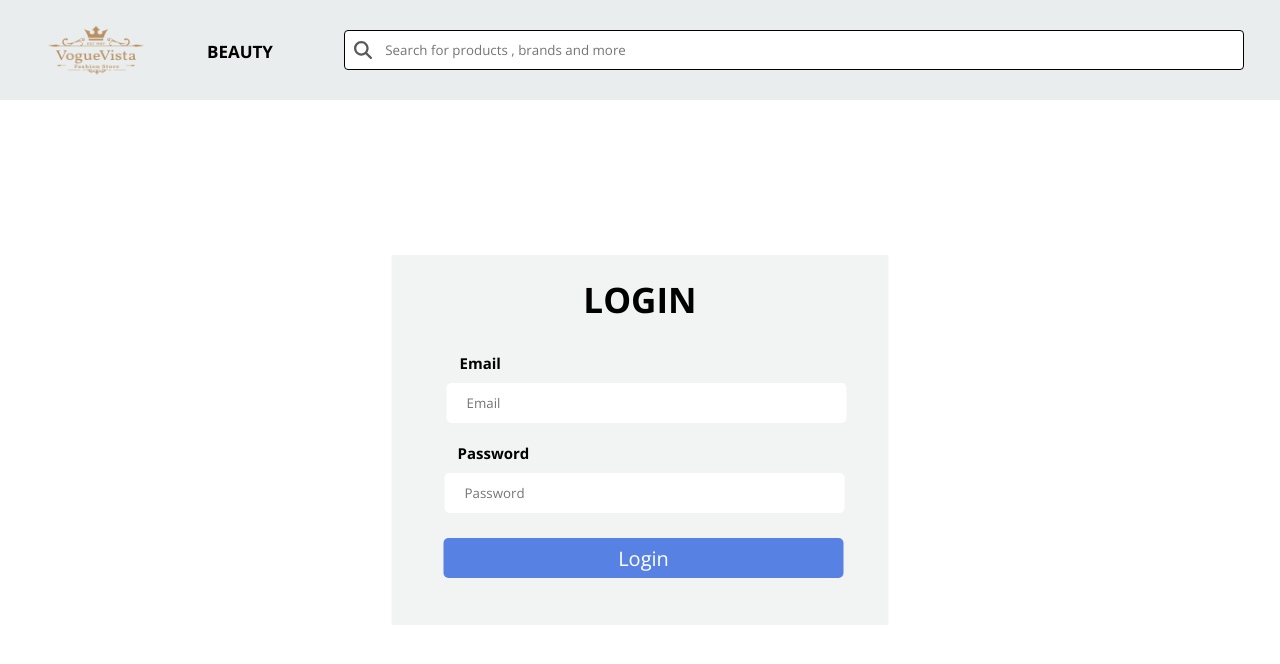
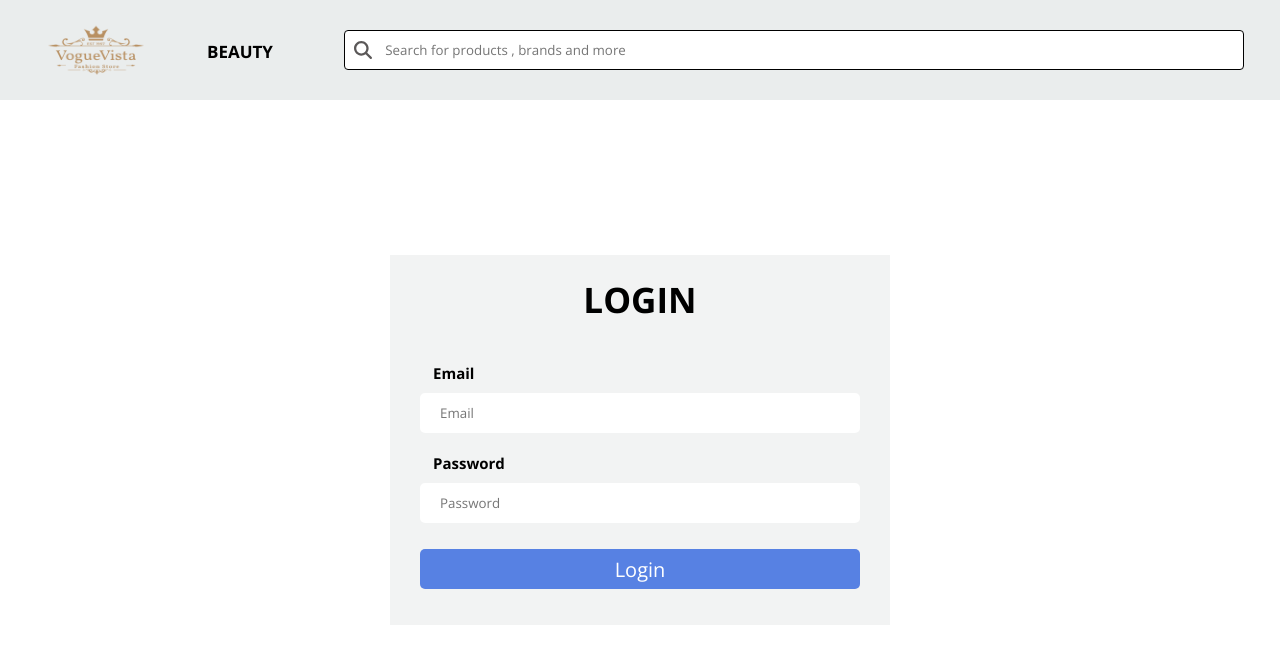
Before and after one commit to sangeeta-saini/VogueVista, a React (Vite) app: page /login in a window 1280 px wide. Shown: the top 664 px of the page. Built offline with nearby package versions, Linux system fonts and the light colour scheme; no server answers.

Commit message:
fix issues

```diff
--- a/src/Navbar/Navbar.jsx
+++ b/src/Navbar/Navbar.jsx
@@ -1,9 +1,13 @@
-import React from "react";
+import React, { useEffect } from "react";
 import { Link } from "react-router-dom";
 import "./NavBar.css";
 import SearchBar from "./SearchBar.jsx";
 
 function Navbar() {
+  useEffect(() => {
+    console.log("------ navbar");
+  }, []);
+
   return (
     <nav>
       <div className="nav">
--- a/src/pages/Login/Login.jsx
+++ b/src/pages/Login/Login.jsx
@@ -19,27 +19,19 @@ function Login() {
         password,
       });
 
-      const userId = response.data.userId;
+      const userId = res.data._id;
 
-      localStorage.setItem("userId", userId);
-      alert("Login successful!");
+      localStorage.setItem("user_id", userId);
 
-      console.log(res.data);
-      if (res.data.success) {
-        navigate("/"); // Navigate to home on success
-      } else {
-        setError({
-          general: res.data.message || "Login failed. Please try again.",
-        });
-      }
+      navigate("/"); // Navigate to home on success
     } catch (err) {
       if (err.response && err.response.data.message) {
         const msg = err.response.data.message;
         // Update error state based on the message from the server
-        if (msg === "User not found") {
-          setError({ email: "User not found." });
-        } else if (msg === "Incorrect password") {
-          setError({ password: "Password is incorrect." });
+        if (msg.email) {
+          setError({ email: msg.email });
+        } else if (msg.password) {
+          setError({ password: msg.password });
         } else {
           setError({ general: msg });
         }
--- a/src/pages/Login/Signup.css
+++ b/src/pages/Login/Signup.css
@@ -1,4 +1,4 @@
-.container{
+.container {
   height: 560px;
   width: 500px;
   display: block;
@@ -11,10 +11,7 @@
   font-family: PP Object sans, sans-serif;
 }
 
-
-
-
-.login{
+.login {
   font-size: 30px;
   display: flex;
   justify-content: center;
@@ -22,74 +19,60 @@
   /* padding-top: 15px; */
 }
 
-
-.input-container{
-
+.input-container {
   margin: 20px 30px 30px 30px;
-
-
 }
 
-.name{
+.name {
   font-size: 15px;
-    padding-left: 25px;
   padding-bottom: 10px;
-
 }
 
-.login-head{
+.login-head {
   margin: 10px 10px 10px 13px;
 }
 
-.name-box{
-    padding-left:20px ;
+.name-box {
+  padding-left: 20px;
   height: 40px;
-    width: 400px;
+  width: 100%;
   border: none;
   border-radius: 5px;
 }
 
-.email{
+.email {
   font-size: 15px;
-    padding-left: 25px;
   padding-bottom: 10px;
-
 }
 
-
-
-.email-box{
-    padding-left:20px ;
+.email-box {
+  padding-left: 20px;
   height: 40px;
-    width: 400px;
+  width: 100%;
   border: none;
   border-radius: 5px;
 }
 
-.password{
+.password {
   font-size: 15px;
-    padding-left: 23px;
   padding-bottom: 10px;
-
 }
 
-
-
-.password-box{
-    padding-left:20px ;
+.password-box {
+  padding-left: 20px;
   height: 40px;
-    width: 400px;
+  width: 100%;
   border: none;
   border-radius: 5px;
 }
 
-.login-btn{
-margin: 15px 15px 15px 22px;
+.login-btn {
+  margin-top: 16px;
 }
 
-.sign-btn{
+.sign-btn {
   height: 40px;
-    width: 400px;
+  width: 100%;
   font-size: 20px;
   /* margin-left:30px ; */
   background-color: rgb(87, 129, 227);
@@ -99,10 +82,8 @@ margin: 15px 15px 15px 22px;
   /* margin: 10px; */
 }
 
-
 .error {
   color: red;
   font-size: 0.8rem;
   margin-top: 4px;
-    padding-left: 10px;
 }
--- a/src/pages/Login/login.css
+++ b/src/pages/Login/login.css
@@ -1,6 +1,7 @@
 .container-3 {
   height: 370px;
   max-width: 1200px;
+  width: 500px;
   margin: auto;
   display: block;
   align-items: center;
@@ -14,6 +15,8 @@
 
 .input-container-2 {
   margin: 30px 30px 30px 30px;
+  display: flex;
+  flex-direction: column;
 }
 
 .error,
```
Lines whose indentation alone changed are shown as unchanged.
